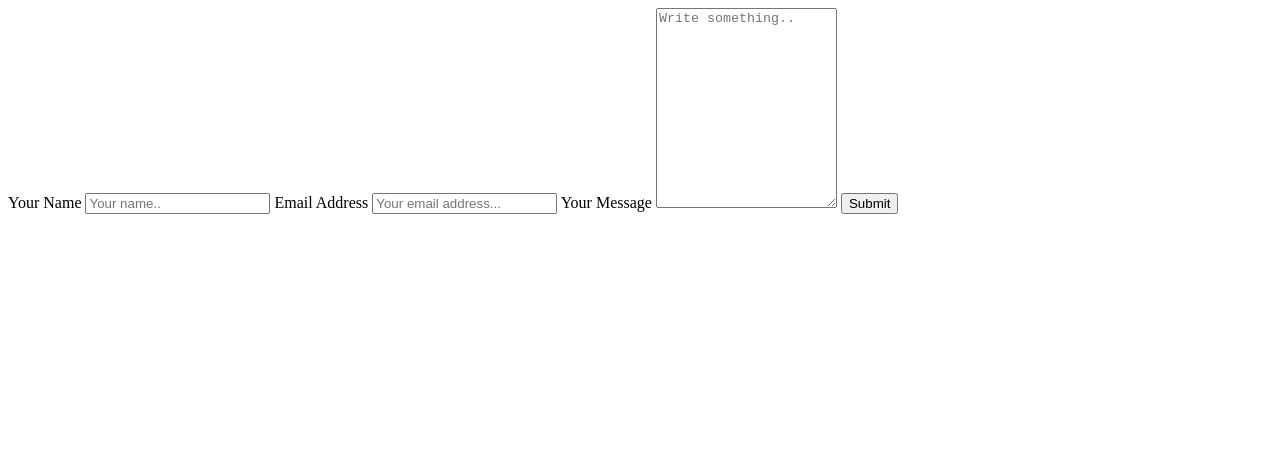
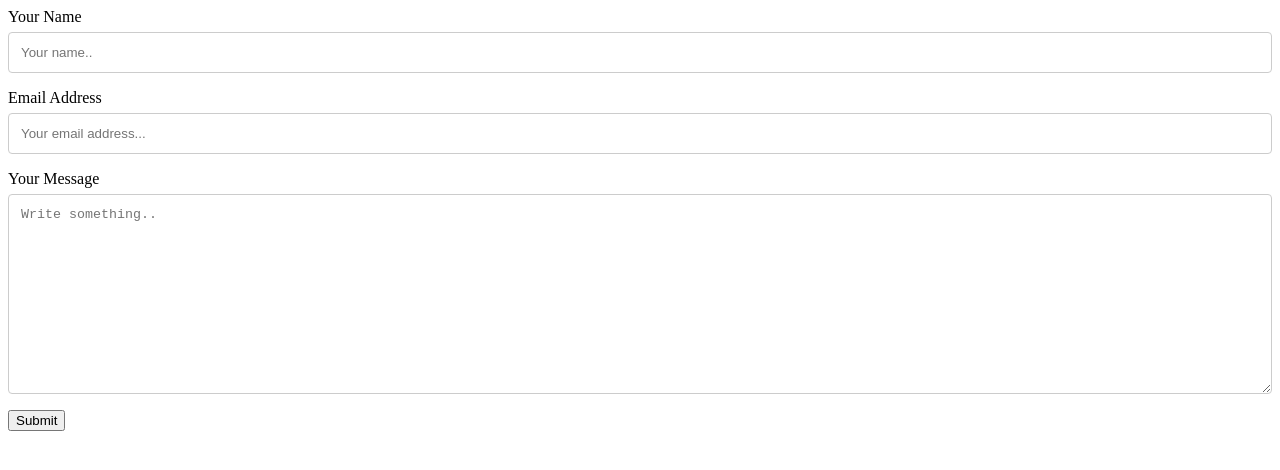
Before and after one commit to AnnaHarris7/travel-blog, a plain HTML site: page contactform.html in a window 1280 px wide. Drawn offline with Linux system fonts and the light colour scheme.

Commit message:
Update contactform.html

```diff
--- a/contactform.html
+++ b/contactform.html
@@ -1,4 +1,5 @@
 <div class="container">
+<link rel="stylesheet" href="contactstyle.css">
   <form action="action_page.php">
 
     <label for="fname">Your Name</label>
```
